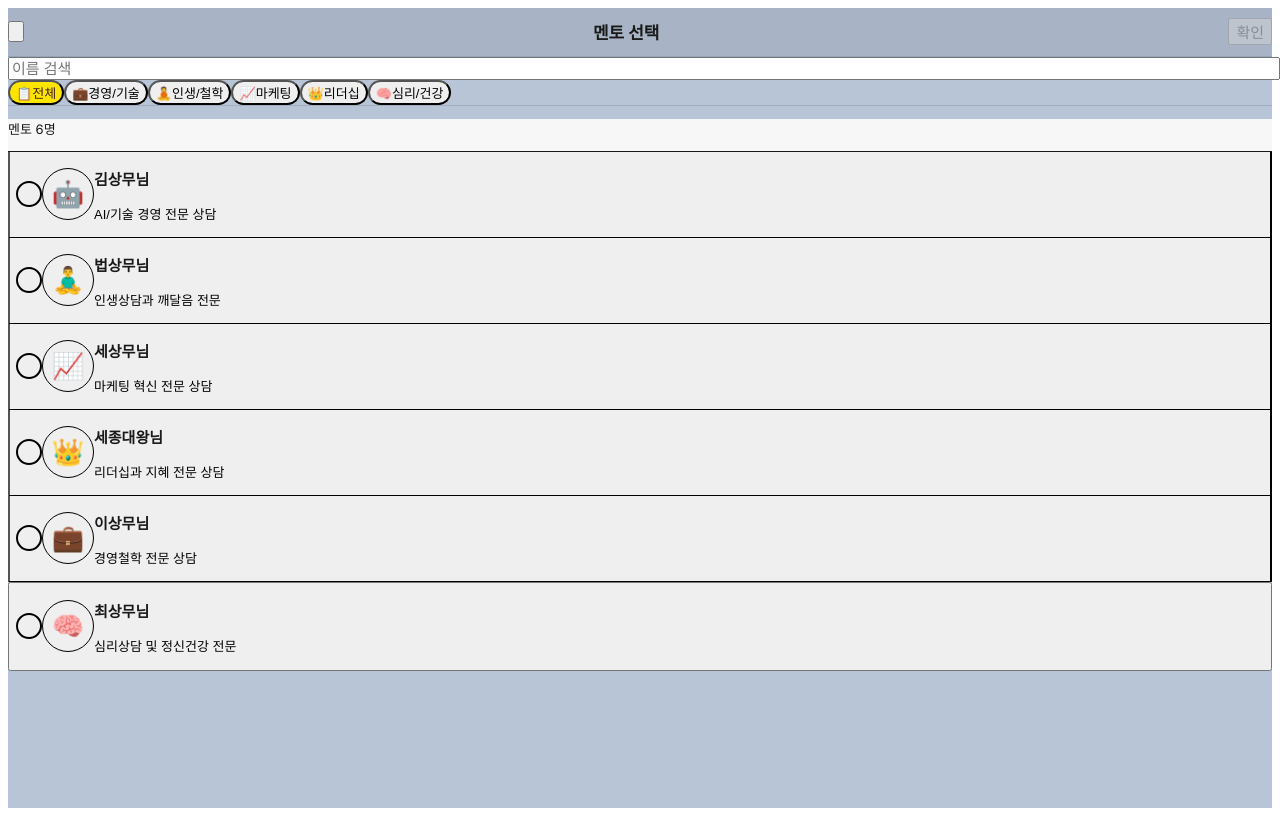
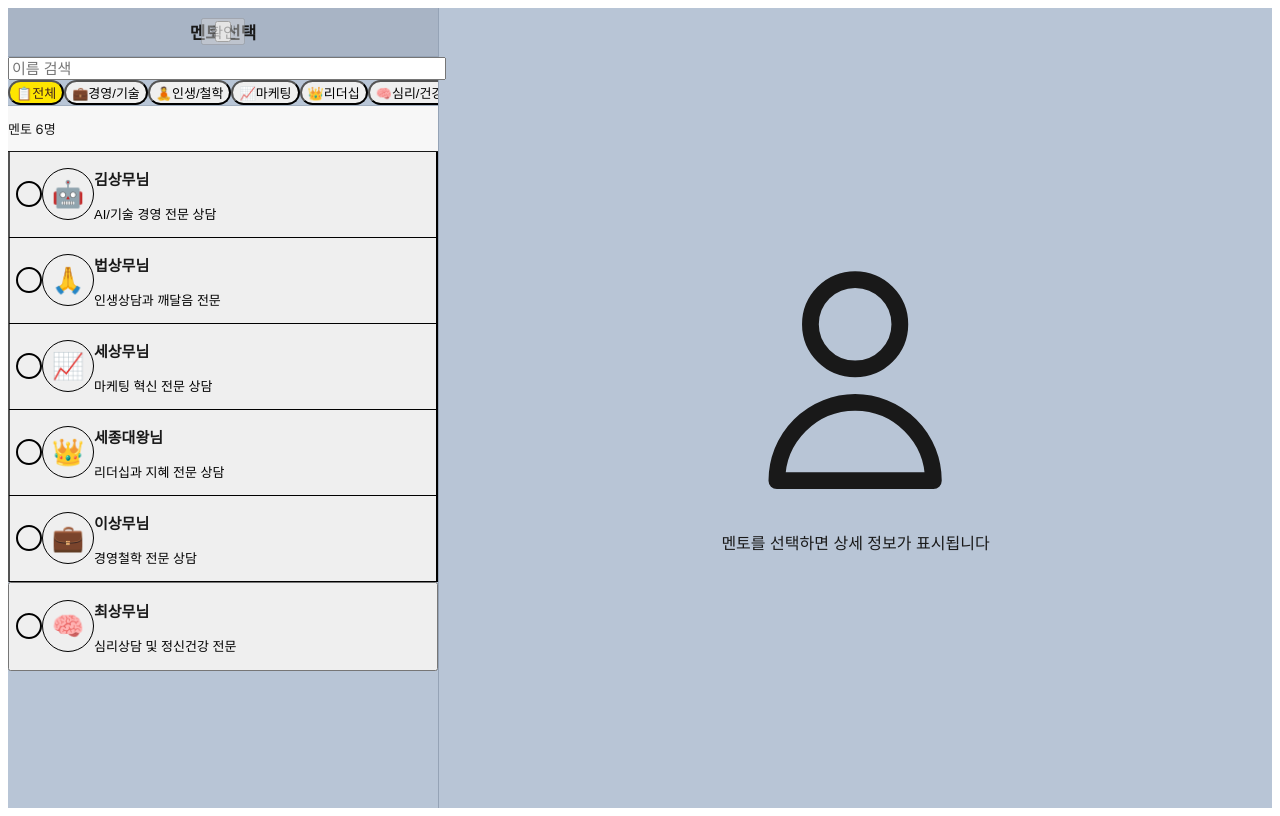
Before and after one commit to yongpork/sagetalk, a Next.js app in the folder websagechat/: page /create-group in a window 1280 px wide. Built offline with nearby package versions, Linux system fonts and the light colour scheme.

Commit message:
feat: 멘토 선택 UI를 좌우 분할 레이아웃으로 변경 - 좌측 멘토 리스트, 우측 상세 정보 표시

```diff
--- a/websagechat/public/mentors.json
+++ b/websagechat/public/mentors.json
@@ -3,23 +3,25 @@
     {
       "id": "kim-ceo",
       "name": "김상무님",
-      "fullName": "김성훈대표",
+      "fullName": "김성훈대표님",
       "icon": "🤖",
       "color": "#3B82F6",
       "category": "경영/기술",
       "tags": ["AI", "스타트업", "경영", "기술"],
       "description": "AI/기술 경영 전문 상담",
+      "subtitle": "AI / 기술 / 경영 / 업스테이지 대표 / 네이버 클로바 AI 총괄 책임자",
       "systemPrompt": "김성훈대표"
     },
     {
       "id": "beop-monk",
       "name": "법상무님",
       "fullName": "법륜스님",
-      "icon": "🧘‍♂️",
+      "icon": "🙏",
       "color": "#F97316",
       "category": "인생/철학",
       "tags": ["인생상담", "깨달음", "명상", "불교"],
       "description": "인생상담과 깨달음 전문",
+      "subtitle": "인생상담 / 깨달음 / 즉문즉설",
       "systemPrompt": "법륜스님"
     },
     {
@@ -31,6 +33,7 @@
       "category": "마케팅",
       "tags": ["마케팅", "혁신", "브랜딩", "창의성"],
       "description": "마케팅 혁신 전문 상담",
+      "subtitle": "마케팅 혁신 / Purple Cow / Remarkable",
       "systemPrompt": "세스고든"
     },
     {
@@ -42,6 +45,7 @@
       "category": "리더십",
       "tags": ["리더십", "지혜", "통치", "한글"],
       "description": "리더십과 지혜 전문 상담",
+      "subtitle": "리더십과 지혜 전문 상담",
       "systemPrompt": "세종대왕"
     },
     {
@@ -53,17 +57,19 @@
       "category": "경영철학",
       "tags": ["경영철학", "인생", "경영", "윤리"],
       "description": "경영철학 전문 상담",
+      "subtitle": "경영철학 / 경영의 신",
       "systemPrompt": "이나모리가즈오"
     },
     {
       "id": "psychiatrist",
       "name": "최상무님",
-      "fullName": "최명기정신과",
+      "fullName": "최명기선생님",
       "icon": "🧠",
       "color": "#14B8A6",
       "category": "심리/건강",
       "tags": ["심리상담", "정신건강", "치유", "상담"],
       "description": "심리상담 및 정신건강 전문",
+      "subtitle": "심리상담 및 정신건강 전문의",
       "systemPrompt": "최명기정신과"
     }
   ],
--- a/websagechat/src/components/kakao/MentorSelector.tsx
+++ b/websagechat/src/components/kakao/MentorSelector.tsx
@@ -11,6 +11,7 @@ interface Mentor {
   category: string;
   tags: string[];
   description: string;
+  subtitle?: string; // 추가: 부제목 (전문 분야)
 }
 
 interface MentorSelectorProps {
@@ -36,6 +37,7 @@ export function MentorSelector({
 }: MentorSelectorProps) {
   const [searchQuery, setSearchQuery] = useState('');
   const [selectedCategory, setSelectedCategory] = useState('all');
+  const [selectedMentorId, setSelectedMentorId] = useState<string | null>(null);
 
   // 필터링된 멘토 목록
   const filteredMentors = useMemo(() => {
@@ -64,26 +66,27 @@ export function MentorSelector({
   }, [mentors, selectedCategory, searchQuery, categories]);
 
   const canConfirm = selectedMentors.length >= minSelection && selectedMentors.length <= maxSelection;
+  const selectedMentor = selectedMentorId ? mentors.find(m => m.id === selectedMentorId) : null;
 
   return (
-    <div className="flex flex-col h-full bg-[#B8C5D6]">
-      {/* 헤더 - 카카오톡 스타일 */}
-      <div className="flex items-center justify-between px-5 py-4 bg-[#A8B4C5] border-b border-[#95A3B6]">
+    <div className="flex h-full bg-[#B8C5D6]">
+      {/* 좌측: 멘토 목록 */}
+      <div className="w-[430px] flex flex-col bg-[#B8C5D6] border-r border-[#95A3B6]">
+        {/* 헤더 */}
+        <div className="flex items-center justify-center px-5 py-4 bg-[#A8B4C5] border-b border-[#95A3B6]">
+          <h1 className="text-[17px] font-semibold text-white">멘토 선택</h1>
           <button
             onClick={onCancel}
-          className="text-white hover:opacity-80 transition-opacity"
+            className="absolute left-5 text-white hover:opacity-80 transition-opacity"
           >
-          <svg className="w-7 h-7" fill="none" stroke="currentColor" viewBox="0 0 24 24">
-            <path strokeLinecap="round" strokeLinejoin="round" strokeWidth={2.5} d="M15 19l-7-7 7-7" />
+            <svg className="w-6 h-6" fill="none" stroke="currentColor" viewBox="0 0 24 24">
+              <path strokeLinecap="round" strokeLinejoin="round" strokeWidth={2} d="M6 18L18 6M6 6l12 12" />
             </svg>
           </button>
-        <h1 className="text-[17px] font-semibold text-white">
-          멘토 선택
-        </h1>
           <button
             onClick={onConfirm}
             disabled={!canConfirm}
-          className={`px-4 py-1.5 rounded-md text-[15px] font-medium transition-all ${
+            className={`absolute right-5 px-4 py-1.5 rounded-md text-[15px] font-medium transition-all ${
               canConfirm
                 ? 'bg-[#FEE500] text-[#3C1E1E] hover:bg-[#FFE812]'
                 : 'bg-gray-400 text-gray-200 cursor-not-allowed'
@@ -93,9 +96,8 @@ export function MentorSelector({
           </button>
         </div>
 
-      {/* 검색바 - 카카오톡 스타일 */}
+        {/* 검색바 */}
         <div className="px-4 py-3 bg-[#B8C5D6]">
-        <div className="relative">
           <input
             type="text"
             value={searchQuery}
@@ -104,9 +106,8 @@ export function MentorSelector({
             className="w-full px-4 py-2.5 bg-white rounded-md text-[15px] text-[#191919] placeholder-gray-400 focus:outline-none focus:ring-2 focus:ring-[#FEE500]"
           />
         </div>
-      </div>
 
-      {/* 카테고리 필터 - 카카오톡 스타일 */}
+        {/* 카테고리 필터 */}
         <div className="px-4 py-2.5 bg-[#B8C5D6] border-b border-[#A0AEBF] overflow-x-auto scrollbar-hide">
           <div className="flex space-x-2">
             {categories.map(category => (
@@ -126,39 +127,36 @@ export function MentorSelector({
           </div>
         </div>
 
-      {/* 멘토 목록 - 카카오톡 친구 목록 스타일 */}
-      <div className="flex-1 overflow-y-auto bg-white">
-        {filteredMentors.length === 0 ? (
-          <div className="flex flex-col items-center justify-center h-full text-gray-400 bg-white">
-            <svg className="w-20 h-20 mb-3 text-gray-300" fill="none" stroke="currentColor" viewBox="0 0 24 24">
-              <path strokeLinecap="round" strokeLinejoin="round" strokeWidth={1.5} d="M21 21l-6-6m2-5a7 7 0 11-14 0 7 7 0 0114 0z" />
-            </svg>
-            <p className="text-[15px] text-gray-400">검색 결과가 없습니다</p>
-          </div>
-        ) : (
-          <>
-            {/* 친구 카운트 헤더 */}
+        {/* 멘토 카운트 */}
         <div className="px-5 py-2 bg-[#F7F7F7] border-b border-gray-200">
           <p className="text-[13px] text-gray-500 font-medium">
             멘토 {filteredMentors.length}명
           </p>
         </div>
 
+        {/* 멘토 목록 */}
+        <div className="flex-1 overflow-y-auto bg-white">
           <div className="divide-y divide-gray-100">
             {filteredMentors.map(mentor => {
               const isSelected = selectedMentors.includes(mentor.id);
               const isDisabled = !isSelected && selectedMentors.length >= maxSelection;
+              const isHovered = selectedMentorId === mentor.id;
 
               return (
                 <button
                   key={mentor.id}
-                    onClick={() => !isDisabled && onToggleMentor(mentor.id)}
+                  onClick={() => {
+                    setSelectedMentorId(mentor.id);
+                    if (!isDisabled) {
+                      onToggleMentor(mentor.id);
+                    }
+                  }}
                   disabled={isDisabled}
                   className={`w-full px-5 py-3.5 flex items-center space-x-3 transition-all ${
                     isDisabled
                       ? 'opacity-40 cursor-not-allowed'
                       : 'hover:bg-gray-50 active:bg-gray-100'
-                    } ${isSelected ? 'bg-[#FFF9E6]' : 'bg-white'}`}
+                  } ${isSelected ? 'bg-[#FFF9E6]' : isHovered ? 'bg-gray-50' : 'bg-white'}`}
                 >
                   {/* 체크박스 */}
                   <div
@@ -175,7 +173,7 @@ export function MentorSelector({
                     )}
                   </div>
 
-                    {/* 멘토 프로필 이미지 */}
+                  {/* 멘토 프로필 */}
                   <div className="flex-shrink-0 w-[50px] h-[50px] rounded-full flex items-center justify-center text-[26px] bg-gradient-to-br from-gray-50 to-gray-100 border border-gray-200 shadow-sm">
                     {mentor.icon}
                   </div>
@@ -193,38 +191,54 @@ export function MentorSelector({
               );
             })}
           </div>
-          </>
-        )}
+        </div>
       </div>
 
-      {/* 하단 선택 정보 - 카카오톡 스타일 */}
-      {selectedMentors.length > 0 && (
-        <div className="px-5 py-3.5 bg-[#F7F7F7] border-t border-gray-200">
-          <div className="flex items-center justify-center space-x-2">
-            {minSelection > 1 && selectedMentors.length < minSelection ? (
-              <>
-                <svg className="w-5 h-5 text-orange-500" fill="currentColor" viewBox="0 0 20 20">
-                  <path fillRule="evenodd" d="M8.257 3.099c.765-1.36 2.722-1.36 3.486 0l5.58 9.92c.75 1.334-.213 2.98-1.742 2.98H4.42c-1.53 0-2.493-1.646-1.743-2.98l5.58-9.92zM11 13a1 1 0 11-2 0 1 1 0 012 0zm-1-8a1 1 0 00-1 1v3a1 1 0 002 0V6a1 1 0 00-1-1z" clipRule="evenodd" />
-                </svg>
-                <span className="text-[14px] text-orange-600 font-medium">
-                  최소 {minSelection}명 선택 필요 (현재 {selectedMentors.length}명)
-                </span>
-              </>
-            ) : (
-              <>
-                <div className="w-5 h-5 bg-[#FEE500] rounded-full flex items-center justify-center">
-                  <svg className="w-3.5 h-3.5 text-[#3C1E1E]" fill="none" stroke="currentColor" viewBox="0 0 24 24">
-                    <path strokeLinecap="round" strokeLinejoin="round" strokeWidth={3} d="M5 13l4 4L19 7" />
+      {/* 우측: 선택된 멘토 상세 정보 */}
+      <div className="flex-1 flex flex-col items-center justify-center bg-white p-8">
+        {selectedMentor ? (
+          <div className="max-w-md w-full text-center">
+            {/* 멘토 아이콘 */}
+            <div className="w-32 h-32 mx-auto mb-6 rounded-full flex items-center justify-center text-[72px] bg-gradient-to-br from-gray-50 to-gray-100 border-2 border-gray-200 shadow-lg">
+              {selectedMentor.icon}
+            </div>
+
+            {/* 멘토 이름 */}
+            <h2 className="text-[32px] font-bold text-[#191919] mb-2">
+              {selectedMentor.fullName}
+            </h2>
+
+            {/* 부제목 (전문 분야) */}
+            {selectedMentor.subtitle && (
+              <p className="text-[16px] text-gray-600 mb-6 leading-relaxed">
+                {selectedMentor.subtitle}
+              </p>
+            )}
+
+            {/* 화살표 & 설명 */}
+            <div className="flex items-center justify-center mb-6">
+              <svg className="w-12 h-12 text-[#FEE500]" fill="currentColor" viewBox="0 0 24 24">
+                <path d="M13.025 1l-2.847 2.828 6.176 6.176h-16.354v3.992h16.354l-6.176 6.176 2.847 2.828 10.975-11z" />
               </svg>
             </div>
-                <span className="text-[14px] text-[#3C1E1E] font-medium">
-                  {selectedMentors.length}명 선택됨
-                </span>
-              </>
+
+            <div className="text-left bg-gray-50 rounded-lg p-6">
+              <p className="text-[15px] text-gray-700 leading-relaxed">
+                {selectedMentor.description}
+              </p>
+            </div>
+          </div>
+        ) : (
+          <div className="text-center text-gray-400">
+            <div className="w-24 h-24 mx-auto mb-4 rounded-full bg-gray-100 flex items-center justify-center">
+              <svg className="w-12 h-12 text-gray-300" fill="none" stroke="currentColor" viewBox="0 0 24 24">
+                <path strokeLinecap="round" strokeLinejoin="round" strokeWidth={1.5} d="M16 7a4 4 0 11-8 0 4 4 0 018 0zM12 14a7 7 0 00-7 7h14a7 7 0 00-7-7z" />
+              </svg>
+            </div>
+            <p className="text-[16px]">멘토를 선택하면 상세 정보가 표시됩니다</p>
+          </div>
         )}
       </div>
     </div>
-      )}
-    </div>
   );
 }
```
Lines whose indentation alone changed are shown as unchanged.
